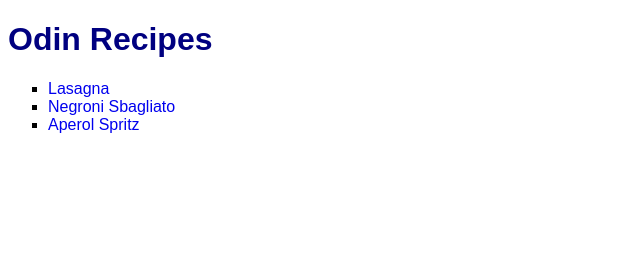
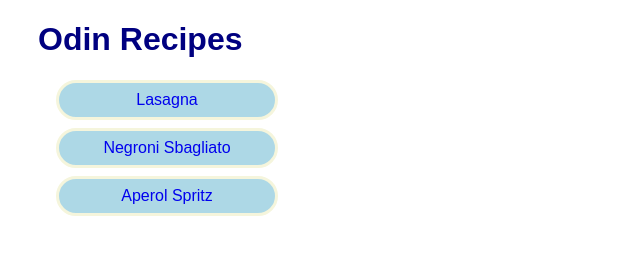
Before and after one commit to 11aciek/odin-recipes, a plain HTML site: page index.html in a window 1280 px wide. Shown: the whole page, without its empty margins (0-640 px from the left). Drawn offline with Linux system fonts and the light colour scheme.

Commit message:
Add some style to main page

```diff
--- a/main.css
+++ b/main.css
@@ -5,6 +5,7 @@
 .title {
   color: navy;
   font-weight: 900;
+  margin-left: 30px;
 }
 .list {
   list-style: square;
@@ -15,9 +16,19 @@ a:link {
 }
 
 a:visited {
-  color: darkred;
+  color: blue;
 }
 a:hover {
-  color: green;
-  text-decoration: underline;
+  font-weight: 600;
 }
+
+.list li {
+  text-align: center;
+  list-style: none;
+  max-width: 200px;
+  background-color: lightblue;
+  padding: 8px;
+  border: solid 3px beige;
+  border-radius: 20px;
+  margin: 8px;
+}
```
